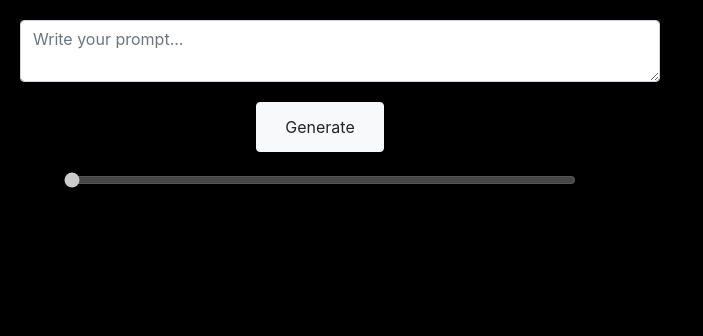
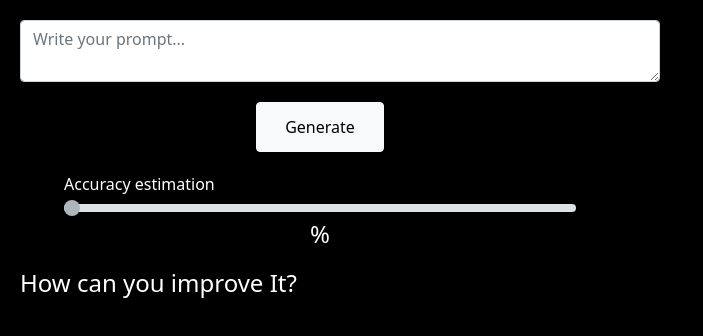
Before and after one commit to joacoague15/how-accurate, a React (Create React App) app: page / in a window 1280 px wide. Shown: the top 336 px of the page, without its empty margins (0-703 px from the left). Built offline with nearby package versions, Linux system fonts and the light colour scheme.

Commit message:
Improving UI response and animations

```diff
--- a/package.json
+++ b/package.json
@@ -8,6 +8,8 @@
     "@testing-library/user-event": "^13.5.0",
     "axios": "^1.3.2",
     "bootstrap": "^5.2.3",
+    "jquery": "^3.6.3",
+    "popper.js": "^1.16.1",
     "react": "^18.2.0",
     "react-dom": "^18.2.0",
     "react-scripts": "5.0.1",
--- a/public/index.html
+++ b/public/index.html
@@ -1,10 +1,9 @@
 <!DOCTYPE html>
 <html lang="en">
   <head>
-    <link rel="stylesheet" href="https://cdn.jsdelivr.net/npm/bootstrap@4.0.0/dist/css/bootstrap.min.css" integrity="sha384-Gn5384xqQ1aoWXA+058RXPxPg6fy4IWvTNh0E263XmFcJlSAwiGgFAW/dAiS6JXm" crossorigin="anonymous">
-    <script src="https://code.jquery.com/jquery-3.2.1.slim.min.js" integrity="sha384-KJ3o2DKtIkvYIK3UENzmM7KCkRr/rE9/Qpg6aAZGJwFDMVNA/GpGFF93hXpG5KkN" crossorigin="anonymous"></script>
-    <script src="https://cdn.jsdelivr.net/npm/popper.js@1.12.9/dist/umd/popper.min.js" integrity="sha384-ApNbgh9B+Y1QKtv3Rn7W3mgPxhU9K/ScQsAP7hUibX39j7fakFPskvXusvfa0b4Q" crossorigin="anonymous"></script>
-    <script src="https://cdn.jsdelivr.net/npm/bootstrap@4.0.0/dist/js/bootstrap.min.js" integrity="sha384-JZR6Spejh4U02d8jOt6vLEHfe/JQGiRRSQQxSfFWpi1MquVdAyjUar5+76PVCmYl" crossorigin="anonymous"></script>
+    <!-- Bootstrap CSS -->
+    <link href="https://cdn.jsdelivr.net/npm/bootstrap@5.0.2/dist/css/bootstrap.min.css" rel="stylesheet" integrity="sha384-EVSTQN3/azprG1Anm3QDgpJLIm9Nao0Yz1ztcQTwFspd3yD65VohhpuuCOmLASjC" crossorigin="anonymous">
+
     <meta charset="utf-8" />
     <meta name="viewport" content="width=device-width, initial-scale=1" />
     <meta name="theme-color" content="#000000" />
@@ -15,6 +14,7 @@
     <title>React App</title>
   </head>
   <body>
+  <script src="https://cdn.jsdelivr.net/npm/bootstrap@5.0.2/dist/js/bootstrap.bundle.min.js" integrity="sha384-MrcW6ZMFYlzcLA8Nl+NtUVF0sA7MsXsP1UyJoMp4YLEuNSfAP+JcXn/tWtIaxVXM" crossorigin="anonymous"></script>
     <noscript>You need to enable JavaScript to run this app.</noscript>
     <div id="root"></div>
   </body>
--- a/src/App.js
+++ b/src/App.js
@@ -1,14 +1,19 @@
 import GenerateSection from "./GenerateSection";
 import ImgGenerated from "./ImgGenerated";
-import { useState } from "react";
+import {useEffect, useState} from "react";
 
 function App() {
   const [img, setImg] = useState('');
+    const [isLoaded, setIsLoaded] = useState(true);
 
-  return (
+    useEffect(() => {
+      console.log(isLoaded)
+    }, [isLoaded])
+
+    return (
     <div style={{ backgroundColor: "black", height: "100vh", width: "100vw", display: "flex" }} className="App">
-        <GenerateSection setImg={setImg} />
-        {img && <ImgGenerated img={img} />}
+        <GenerateSection setImg={setImg} isLoaded={isLoaded} setIsLoaded={setIsLoaded} />
+        {img && <ImgGenerated img={img} setIsLoaded={setIsLoaded} />}
     </div>
   );
 }
--- a/src/GenerateButton.js
+++ b/src/GenerateButton.js
@@ -1,6 +1,11 @@
 import axios from "axios";
+import {useEffect} from "react";
 
-const GenerateButton = ({ setImg, prompt, setAccuracyPercentage, setExplanation }) => {
+const GenerateButton = ({ setImg, prompt, setAccuracyPercentage, setExplanation, isLoaded, setIsLoaded }) => {
+    useEffect(() => {
+        console.log(isLoaded)
+    }, [isLoaded])
+
     const generateImg = () => {
         axios.get('http://localhost:8080/generateImg', {
             params: {
@@ -8,7 +13,6 @@ const GenerateButton = ({ setImg, prompt, setAccuracyPercentage, setExplanation
             }
         })
             .then(response => {
-                console.log(response)
                 setImg(response.data.data)
             })
             .catch((error) => {
@@ -35,12 +39,19 @@ const GenerateButton = ({ setImg, prompt, setAccuracyPercentage, setExplanation
     }
 
     const handleOnClick = () => {
+        setIsLoaded(false);
         generateImg();
         getAccuracyValue();
         getExplanation();
     }
 
-    return <button onClick={handleOnClick} style={{ display: "flex", height: 50, margin: "20px auto", justifyContent: "center", alignItems: "center", textAlign: "center", width: "20%" }} type="button" className="btn btn-light">Generate</button>
+    if (isLoaded)
+        return <button onClick={handleOnClick} style={{ display: "flex", height: 50, margin: "20px auto", justifyContent: "center", alignItems: "center", textAlign: "center", width: "20%" }} type="button" className="btn btn-light">Generate</button>
+    return (
+        <div style={{ display: "flex", margin: "20px auto", width: 50, height: 50 }} className="spinner-grow text-light" role="status">
+            <span className="visually-hidden">Loading...</span>
+        </div>
+    )
 
 };
 
--- a/src/GenerateSection.js
+++ b/src/GenerateSection.js
@@ -2,7 +2,7 @@ import PromptInput from "./PromptInput";
 import GenerateButton from "./GenerateButton";
 import { useState } from "react";
 
-const GenerateSection = ({setImg}) => {
+const GenerateSection = ({setImg, isLoaded, setIsLoaded}) => {
     const [prompt, setPrompt] = useState('');
     const [accuracyPercentage, setAccuracyPercentage] = useState('');
     const [explanation, setExplanation] = useState('');
@@ -11,10 +11,13 @@ const GenerateSection = ({setImg}) => {
             <div style={{ display: "flex", width: "50%", flexDirection: "column" }}>
                 <div>
                     <PromptInput setPrompt={setPrompt} />
-                    <GenerateButton setImg={setImg} prompt={prompt} setAccuracyPercentage={setAccuracyPercentage} setExplanation={setExplanation} />
+                    <GenerateButton setImg={setImg} prompt={prompt} setAccuracyPercentage={setAccuracyPercentage} setExplanation={setExplanation} isLoaded={isLoaded} setIsLoaded={setIsLoaded} />
                 </div>
                 <div>
-                    <input style={{ margin: "auto", display: "flex", width: "80%", transition: "1s ease", color: "red" }} value={accuracyPercentage? parseInt(accuracyPercentage) : 0} type="range" className="form-range" id="howAccurate" disabled />
+                    <label style={{ margin: "auto", display: "flex", width: "80%", color: "white" }} htmlFor="howAccurate">Accuracy estimation</label>
+                    <input style={{ margin: "auto", display: "flex", width: "80%" }} value={accuracyPercentage? parseInt(accuracyPercentage) : 0} type="range" className="form-range" id="howAccurate" disabled />
+                    <h4 style={{ color: "white", textAlign: "center" }}>{accuracyPercentage}%</h4>
+                    <h4 style={{ color: "white", textAlign: "left", margin: 20 }}>How can you improve It?</h4>
                     <p style={{ color: "white", margin: 20, width: "100%" }}>{explanation}</p>
                 </div>
             </div>
--- a/src/ImgGenerated.js
+++ b/src/ImgGenerated.js
@@ -1,7 +1,8 @@
-const ImgGenerated = ({img}) => {
+const ImgGenerated = ({img, isLoaded, setIsLoaded}) => {
+
     return (
         <div style={{ display: "flex", width: "50%", justifyContent: "flex-end" }}>
-            <img style={{ justifyContent: "center", objectFit: "contain", maxWidth: "100%", maxHeight: "100%", margin: 10, borderRadius: 5 }}  src={img} alt="img-generated" />
+            <img onLoad={() => setIsLoaded(true)} style={{ justifyContent: "center", objectFit: "contain", maxWidth: "100%", maxHeight: "100%", margin: 10, borderRadius: 5, display: "flex" }}  src={img} alt="img-generated" />
         </div>
     )
 }
```
Also changed, not shown: 1 other file (tests, documents, lock files or other folders).
